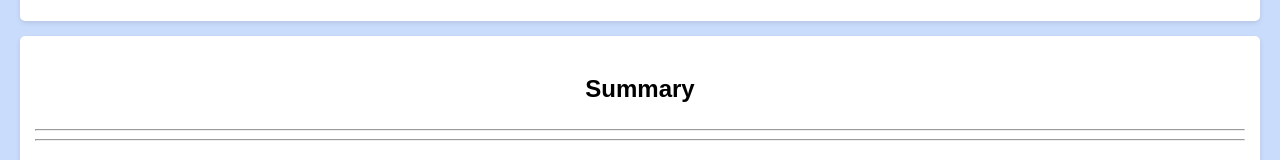
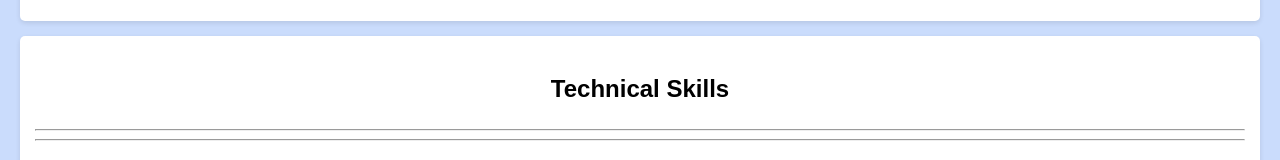
Before and after one commit to pritishtd/myresume, a plain HTML site: page index.html in a window 1280 px wide. Shown: the part 555-715 px from the top of the page. Drawn offline with Linux system fonts and the light colour scheme.

Commit message:
Update index.html

```diff
--- a/index.html
+++ b/index.html
@@ -31,7 +31,7 @@
     </section>
 
 		<section>
-        <h2>Summary</h2>
+        <h2>Technical Skills</h2>
 		<hr>
 		<hr>
 	<ul>
```
